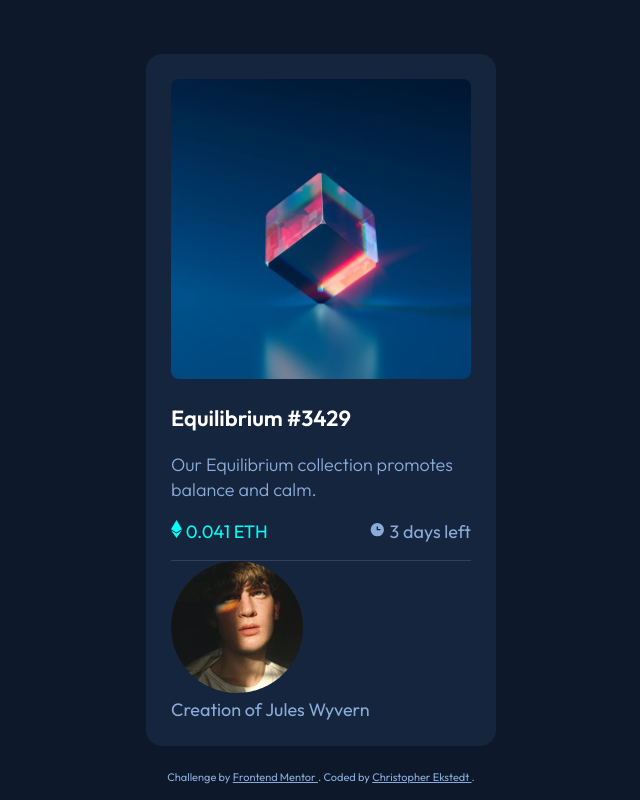
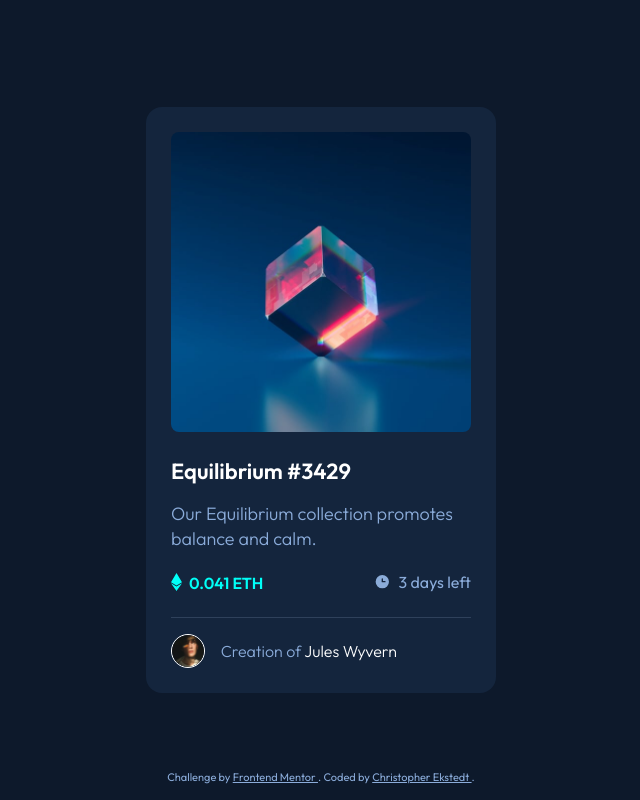
Before and after one commit to cekstedt/FEM-NFT-Preview-Card-Component, a website: page src/index.html in a window 1280 px wide. Shown: the whole page, without its empty margins (319-959 px from the left). Drawn offline with nearby package versions, Linux system fonts and the light colour scheme; files that its build step writes are made by us from their sources; files whose address does not match are found by name.

Commit message:
Complete basic styling.

```diff
--- a/src/index.html
+++ b/src/index.html
@@ -24,25 +24,31 @@
           alt="Equilibrium"
           class="l-mainImg"
         />
-        <h1 class="infoBlock infoBlock-header">
+        <a href="#" class="infoBlock infoBlock-header">
           Equilibrium #3429
-        </h1>
+        </a>
         <p class="infoBlock infoBlock-subline">
           Our Equilibrium collection promotes balance and calm.
         </p>
         <div class="l-stats">
           <p class="u-colorAccent l-stat-currency">
-            <img src="images/icon-ethereum.svg" />
+            <img src="images/icon-ethereum.svg" class="icon" />
             0.041 ETH
           </p>
           <p class="l-stat-time">
-            <img src="images/icon-clock.svg" />
+            <img src="images/icon-clock.svg" class="icon" />
             3 days left
           </p>
         </div>
         <hr class="rule" />
-        <img src="images/image-avatar.png" alt="Jules Wyvern Avatar" />
-        <p>Creation of Jules Wyvern</p>
+        <div class="l-avatarContainer">
+          <img
+            src="images/image-avatar.png"
+            alt="Jules Wyvern Avatar"
+            class="avatar"
+          />
+          <p>Creation of <a href="#">Jules Wyvern</a></p>
+        </div>
       </main>
     </div>
 
--- a/src/scss/_utilities.scss
+++ b/src/scss/_utilities.scss
@@ -1,3 +1,7 @@
 .u-colorAccent {
   color: $accent;
 }
+
+.u-inline {
+  display: inline;
+}
--- /dev/null
+++ b/src/scss/components/_avatar.scss
@@ -0,0 +1,5 @@
+.avatar {
+  border-radius: 100%;
+  border: 1px solid white;
+  width: 2rem;
+}
--- a/src/scss/components/_card.scss
+++ b/src/scss/components/_card.scss
@@ -7,4 +7,15 @@
   overflow: hidden;
   max-width: 300px;
   padding: 25px;
+
+  & a {
+    text-decoration: none;
+    color: $main-heading;
+
+    &:hover,
+    &:active,
+    &:focus {
+      color: $accent;
+    }
+  }
 }
--- a/src/scss/components/_infoBlock.scss
+++ b/src/scss/components/_infoBlock.scss
@@ -1,15 +1,11 @@
 .infoBlock {
-  @media (max-width: $mobile-breakpoint) {
-    text-align: center;
-  }
-
   // Contains two elements: A header, and a subline.
 
   &-header {
-    color: $main-heading;
+    display: block;
     font-weight: $fontWeight-bold;
     font-size: 1.37rem;
-    margin: 1.25rem 0;
+    margin: 1.25rem 0 1rem 0;
   }
 
   &-subline {
--- a/src/scss/components/_rule.scss
+++ b/src/scss/components/_rule.scss
@@ -1,4 +1,5 @@
 .rule {
   background-color: $rule;
   height: 1px;
+  margin: 1.5rem 0 1rem 0;
 }
--- /dev/null
+++ b/src/scss/layouts/_l-avatarContainer.scss
@@ -0,0 +1,10 @@
+.l-avatarContainer > * {
+  display: inline;
+  vertical-align: middle;
+  font-size: 1rem;
+  font-weight: $fontWeight-thin;
+}
+
+.l-avatarContainer > p {
+  margin-left: 0.75rem;
+}
--- /dev/null
+++ b/src/scss/layouts/_l-icon.scss
@@ -0,0 +1,7 @@
+.icon {
+  display: inline-flex;
+  align-self: center;
+  top: 0.125em;
+  position: relative;
+  margin-right: 0.25rem;
+}
--- a/src/scss/layouts/_l-stats.scss
+++ b/src/scss/layouts/_l-stats.scss
@@ -1,11 +1,13 @@
 .l-stats {
   display: flex;
   justify-content: space-between;
-  margin: 1.1rem 0;
+  margin: 1.25rem 0;
+  font-size: 1rem;
 }
 
 .l-stat-currency {
   display: inline;
+  font-weight: $fontWeight-bold;
 }
 
 .l-stat-time {
--- a/src/scss/styles.scss
+++ b/src/scss/styles.scss
@@ -5,12 +5,15 @@
 @import "typography";
 
 // Layouts
+@import "layouts/_l-avatarContainer.scss";
 @import "layouts/_l-fixedBottom.scss";
 @import "layouts/_l-fullPage.scss";
 @import "layouts/_l-stats.scss";
 @import "layouts/_l-mainImg.scss";
+@import "layouts/_l-icon.scss";
 
 //Components
+@import "components/avatar";
 @import "components/card";
 @import "components/contentContainer";
 @import "components/footer";
```
